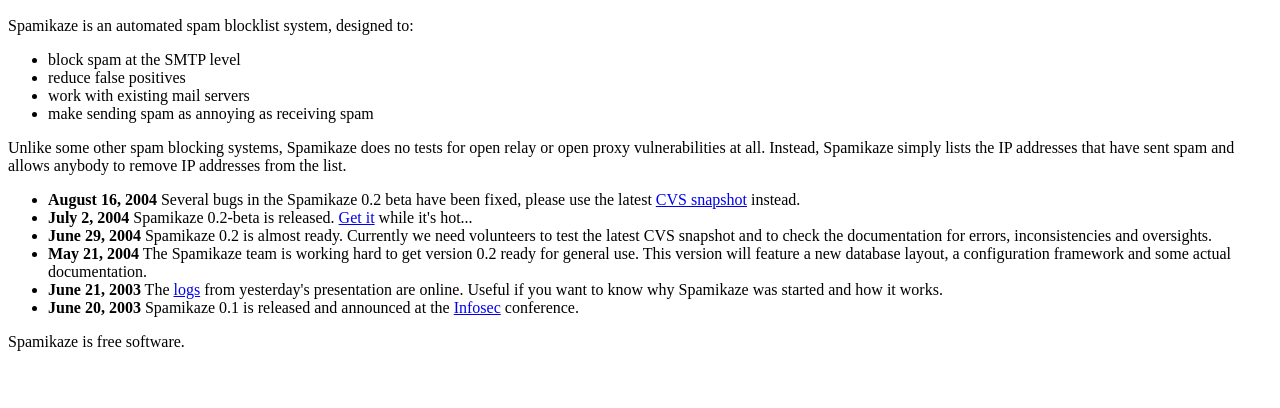
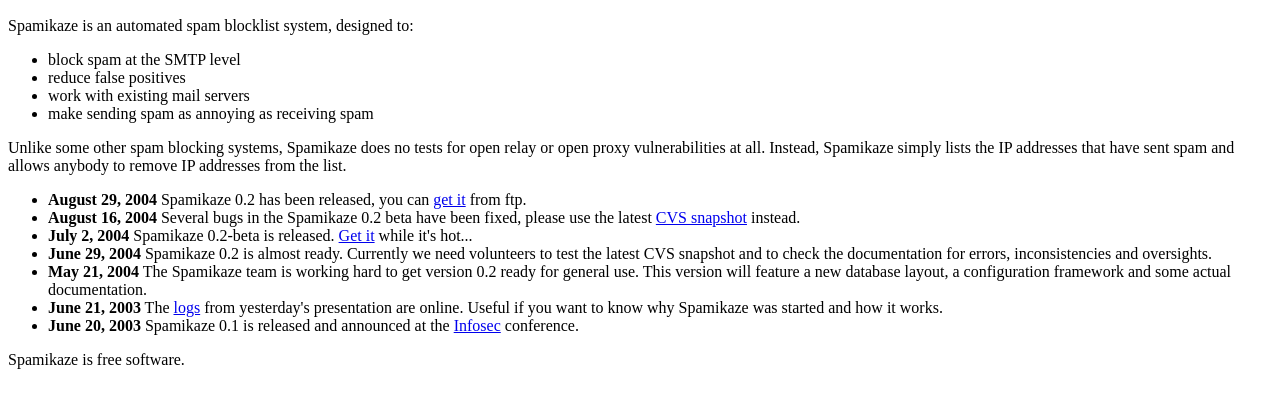
Before and after one commit to rikvanriel/spamikaze, a PHP site: page / in a window 1280 px wide. Shown: the part 151-559 px from the top of the page. Run offline with PHP 8.4, Linux system fonts and the light colour scheme.

Commit message:
release spamikaze 0.2

```diff
--- a/html/index.php
+++ b/html/index.php
@@ -23,6 +23,9 @@
 IP addresses from the list.
 
 <ul>
+<li><b>August 29, 2004</b> Spamikaze 0.2 has been released, you can
+<a href="ftp://ftp.nl.linux.org/pub/spamikaze/spamikaze-0.2.tar.gz">get it</a>
+from ftp.
 <li><b>August 16, 2004</b> Several bugs in the Spamikaze 0.2 beta have
 been fixed, please use the latest
 <a href="ftp://ftp.nl.linux.org/pub/spamikaze/">CVS snapshot</a> instead.
```
